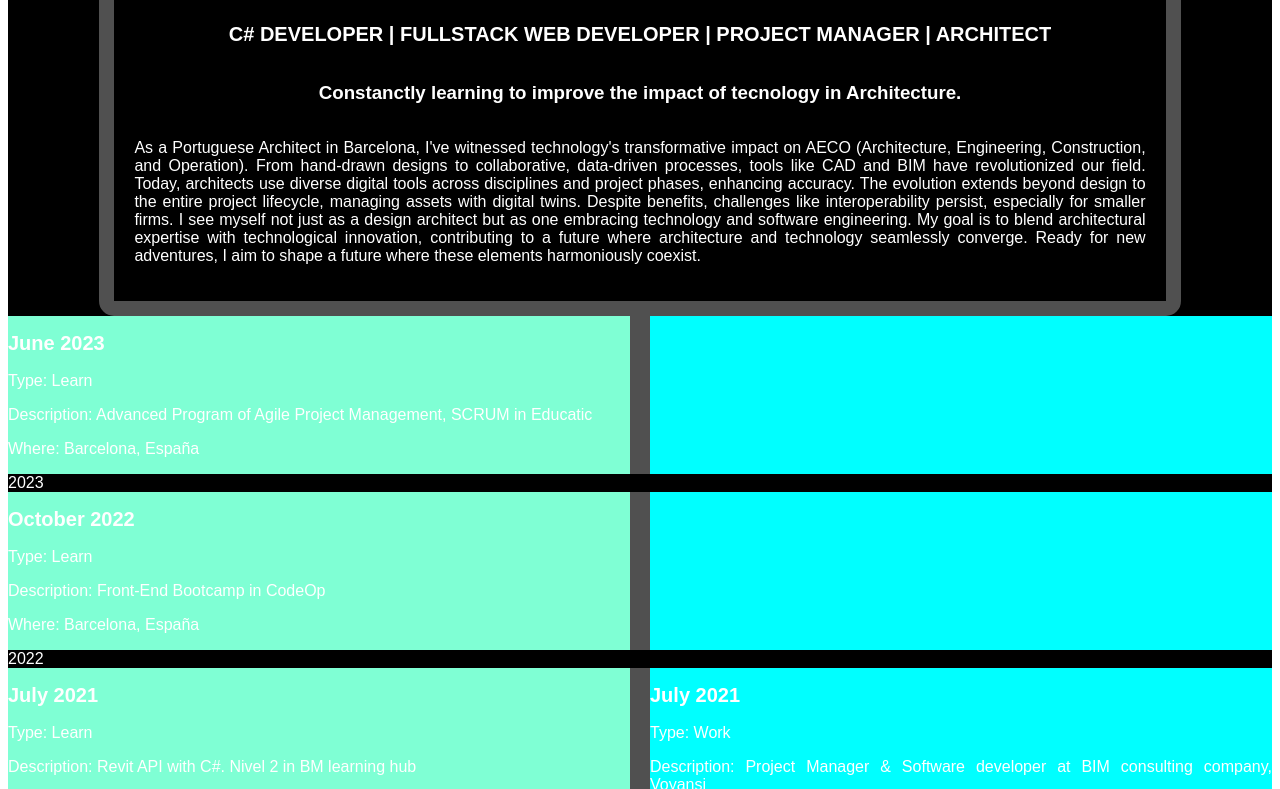
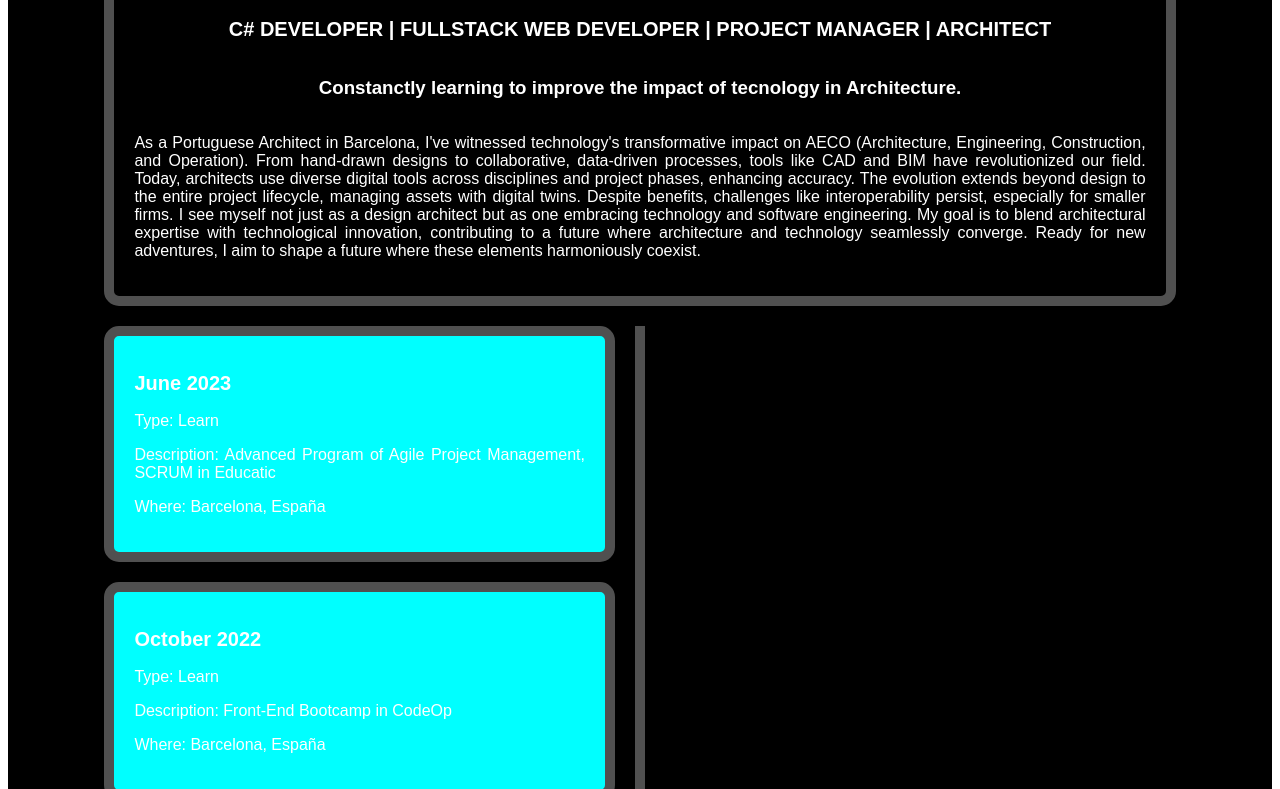
Before and after one commit to VanessaCavaco/Life-Line, a plain HTML site: page index.html in a window 1280 px wide. Shown: the part 266-1055 px from the top of the page. Drawn offline with Linux system fonts and the light colour scheme.

Commit message:
Ajustments on the separation of the divs

```diff
--- a/static/css/index.css
+++ b/static/css/index.css
@@ -46,6 +46,7 @@ h2{
     flex-direction: column;
     width: 100%;
     align-items: center;
+    margin-bottom: 20px;
 }
 .aboutMe-textContainer{
     display: flex;
@@ -56,7 +57,7 @@ h2{
     border-radius: 15px;
     border-style: solid;
     border-color: #505050;
-    border-width: 15px;
+    border-width: 10px;
 }
 p{
     text-align: justify;
@@ -69,9 +70,13 @@ p{
 }
 .year{
     display: grid;
-    grid-template-columns: 1fr 20px 1fr;
+    width:calc(80% + 60px);
+    height:max-content;
+    justify-self: center;
+    justify-items: center;
+    grid-template-columns: 1fr 10px 1fr;
     grid-template-rows: 1fr;
-    height:fit-content;
+    gap:20px
 }
 .year-line{
     height: 100%;
@@ -81,16 +86,24 @@ p{
     grid-row: 1;
 }
 .year-left{
-    height: 100%;
     width: 100%;
+    height: fit-content;
     grid-column: 1;
     grid-row: 1;
-    background-color: aquamarine;
+    margin-bottom: 20px;
 }
 .year-right{
-    height: 100%;
     width: 100%;
+    height: fit-content;
     grid-column: 3;
     grid-row: 1;
+    margin-bottom: 20px;
+}
+.event{
     background-color: aqua;
+    border-radius: 15px;
+    border-style: solid;
+    border-color: #505050;
+    border-width: 10px;
+    padding: 20px;
 }
--- a/static/js/app.js
+++ b/static/js/app.js
@@ -61,7 +61,7 @@ function addYear(year) {
   // Assign a class year to the new div
   newYearDiv.className = "year";
   // Add content to the new div (optional)
-  newYearDiv.textContent = `${year}`;
+  //newYearDiv.textContent = `${year}`;
     // Create a new div element for Experience, Education, Projects and line
     let rightDiv = document.createElement('div');
     let leftDiv = document.createElement('div');
@@ -95,7 +95,7 @@ async function addEvents() {
     const yearLeftDiv = yearContainer.querySelectorAll('.year-left')[0];
 
     const eventsHtml =  `
-    <div>
+    <div class = "event">
       <h2>${event.month} ${event.year}</h2>
       <p>Type: ${event.type}</p>
       <p>Description: ${event.description}</p>
```
Also changed, not shown: static/html/yearsStructure.html (+0 -1 lines).
